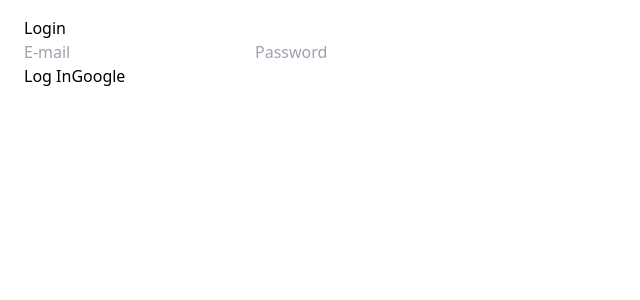
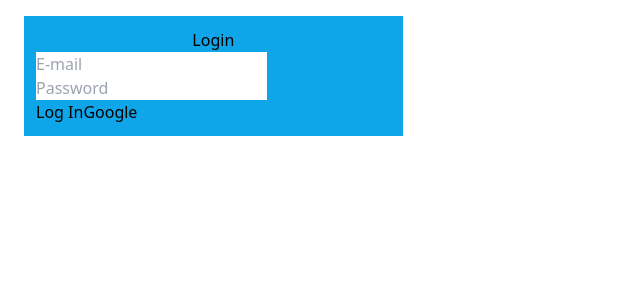
Before and after one commit to JackyrDC/ToDoProject, a React (Vite) app: page / in a window 1280 px wide. Shown: the top 300 px of the page, without its empty margins (0-640 px from the left). Built offline with nearby package versions, Linux system fonts and the light colour scheme.

Commit message:
fix: 🐛 colors definition fixed

```diff
--- a/src/App.tsx
+++ b/src/App.tsx
@@ -2,7 +2,9 @@ import { Login } from "./components"
 
 const App = () => {
   return (
-  <Login/>
+    <div className = "container col-span-2 w-1/3 h-1/3 place-items-center">
+        <Login/>
+    </div>
   )
 }
 
--- a/src/components/Login.tsx
+++ b/src/components/Login.tsx
@@ -1,7 +1,7 @@
 export const Login = () => {
 
     return (
-        <div className="my-4 mx-6 ">
+        <div className="my-4 mx-6 p-3 bg-sky-500 place-items-center">
             <h2>Login</h2>
 
             <form>
@@ -16,7 +16,7 @@ export const Login = () => {
                     placeholder="Password"
                 />
 
-                <div className="">
+                <div className="container ">
                     <button type="submit">Log In</button>
                     <button type="button"> Google </button>
                 </div>
--- a/tailwind.config.js
+++ b/tailwind.config.js
@@ -1,5 +1,5 @@
-/** @type {import('tailwindcss').Config} */
-import { colors as color } from 'tailwindcss/colors';
+ {import('tailwindcss').Config}
+ import colors from 'tailwindcss/colors'
 
 export default {
     content: [
@@ -8,7 +8,8 @@ export default {
     ],
     theme: {
         colors: {
-
+            'sky': colors.sky,
+            'slate': colors.slate,
         },
         extend: {
 
```
